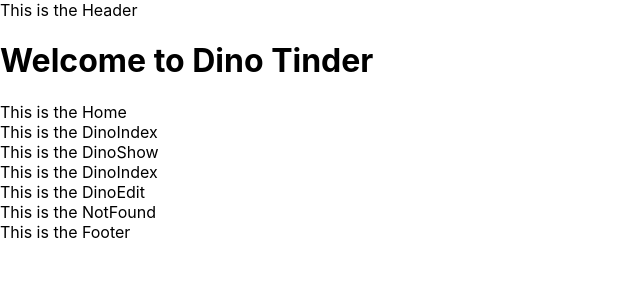
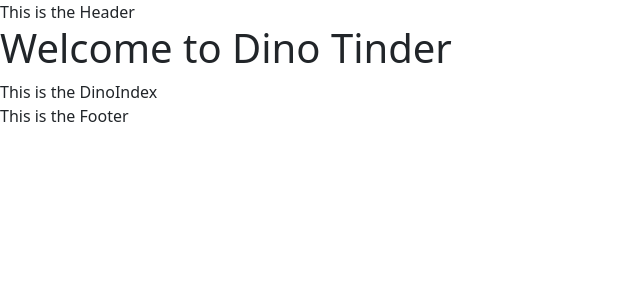
Before and after one commit to learn-academy-2022-charlie/cat-tinder-frontend-mr-bigglesworth-sphynx, a React (Create React App) app: page /dinoindex in a window 1280 px wide. Shown: the top 300 px of the page, without its empty margins (0-640 px from the left). Built offline with nearby package versions, Linux system fonts and the light colour scheme.

Commit message:
created routes and mock dinos

```diff
--- a/package.json
+++ b/package.json
@@ -6,9 +6,12 @@
     "@testing-library/jest-dom": "^5.14.1",
     "@testing-library/react": "^13.0.0",
     "@testing-library/user-event": "^13.2.1",
+    "bootstrap": "^5.1.3",
     "react": "^18.2.0",
     "react-dom": "^18.2.0",
+    "react-router-dom": "5.3.0",
     "react-scripts": "5.0.1",
+    "reactstrap": "^9.1.1",
     "web-vitals": "^2.1.0"
   },
   "scripts": {
--- a/src/App.js
+++ b/src/App.js
@@ -1,3 +1,4 @@
+import React, { Component } from 'react'
 import './App.css';
 import Header from './components/Header'
 import Footer from './components/Footer'
@@ -7,26 +8,40 @@ import DinoShow from './pages/DinoShow'
 import DinoNew from './pages/DinoNew'
 import DinoEdit from './pages/DinoEdit'
 import NotFound from './pages/NotFound'
+import {
+  BrowserRouter as Router,
+  Route,
+  Switch
+} from 'react-router-dom'
+import mockDinos from './mockDinos.js'
 
 
-
-import React, { Component } from 'react'
-
-export default class App extends Component {
+class App extends Component{
+  constructor(props){
+    super(props)
+    this.state = {
+      dinos: mockDinos
+    }
+  }
   render() {
+    console.log(this.state.dinos)
     return (
-      <>
-      <Header/>
-      <h1>Welcome to Dino Tinder</h1>
-      <Home/>
-      <DinoIndex/>
-      <DinoShow/>
-      <DinoNew/>
-      <DinoEdit/>
-      <NotFound/>
-      <Footer/>
-      </>
+      <Router>
+        <Header/>
+        <h1>Welcome to Dino Tinder</h1>
+      <Switch>
+        <Route exact path="/" component={Home} />
+        <Route path="/dinoindex" component={DinoIndex} />
+        <Route path="/dinoshow" component={DinoShow} />
+        <Route path="/dinonew" component={DinoNew} />
+        <Route path="/dinoedit" component={DinoEdit} />
+        <Route component={NotFound}/>
+      </Switch>
+        <Footer/>
+    </Router>
 
     )
   }
 }
+
+export default App
--- /dev/null
+++ b/src/mockDinos.js
@@ -0,0 +1,24 @@
+let cats = [
+    {
+      id: 1,
+      name: "Jorge",
+      age: 28,
+      enjoys: "walks through the park",
+      image: "https://images.unsplash.com/photo-1560148271-00b5e5850812?ixlib=rb-1.2.1&ixid=MnwxMjA3fDB8MHxwaG90by1wYWdlfHx8fGVufDB8fHx8&auto=format&fit=crop&w=2376&q=80"
+    },
+    {
+      id: 2,
+      name: "Smokey",
+      age: 22,
+      enjoys: "late night pizza roles and bagel bites",
+      image: "https://images.unsplash.com/photo-1609397755983-38190d327177?ixlib=rb-1.2.1&ixid=MnwxMjA3fDB8MHxwaG90by1wYWdlfHx8fGVufDB8fHx8&auto=format&fit=crop&w=1170&q=80"
+    },
+    {
+      id: 3,
+      name: "Dumbo",
+      age: 25,
+      enjoys: "travel connoisseur",
+      image: "https://cdn.pixabay.com/photo/2017/09/10/13/06/pterosaur-2735500_960_720.jpg"
+    }
+  ]
+  export default cats
--- a/src/pages/DinoIndex.js
+++ b/src/pages/DinoIndex.js
@@ -1,4 +1,5 @@
 import React, { Component } from 'react'
+import 'bootstrap/dist/css/bootstrap.min.css'
 
 class DinoIndex extends Component {
     render() {
```
Also changed, not shown: 1 other file (tests, documents, lock files or other folders).
